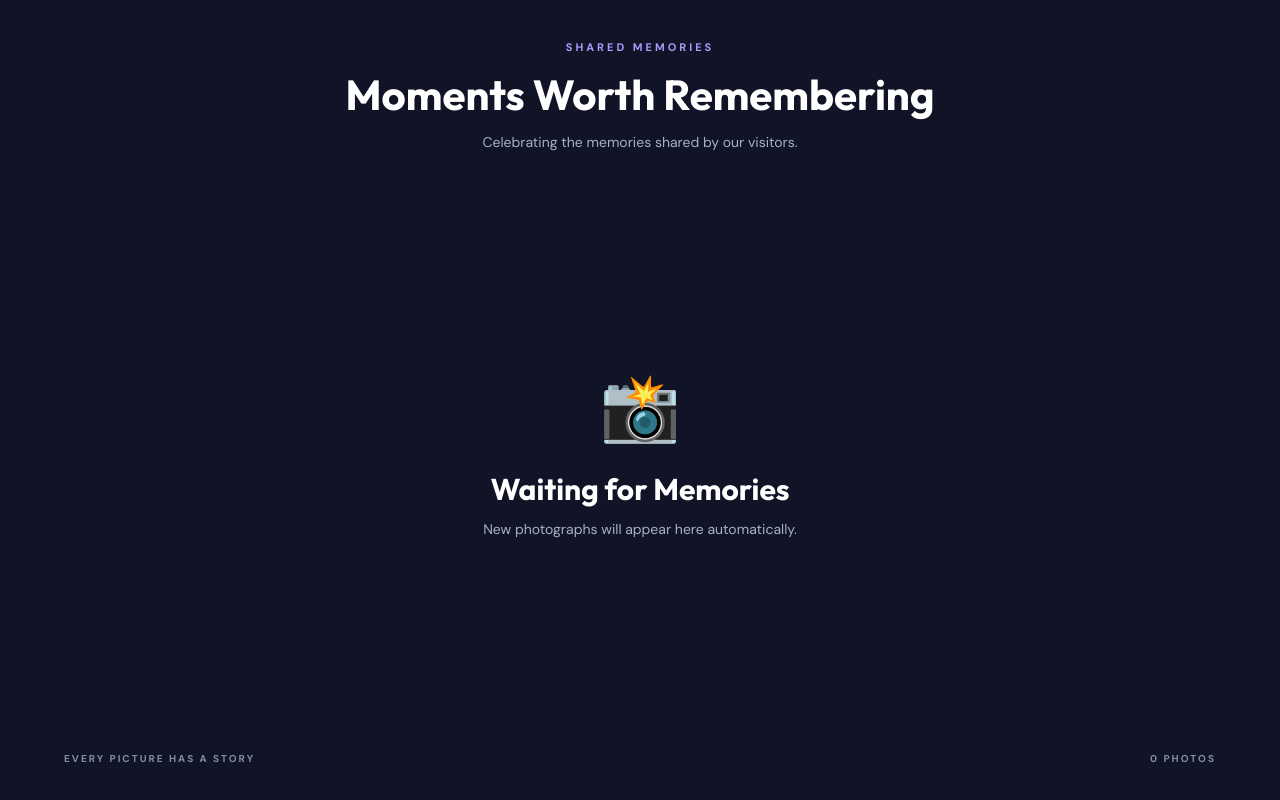
After one commit to pareshmunjani/visitor-photo-slideshow, a PHP site: page /display.php in a window 1280 px wide. The commit adds this page. Run offline with PHP 8.4, Linux system fonts and the light colour scheme; data that the repository does not hold is empty.

Commit message:
feat: implement automatic visitor photo slideshow

```diff
--- /dev/null
+++ b/api/slideshow-photos.php
@@ -0,0 +1,59 @@
+
+<?php
+
+header('Content-Type: application/json; charset=utf-8');
+header('Cache-Control: no-store, no-cache, must-revalidate');
+
+require_once __DIR__ . '/../config/database.php';
+
+try {
+
+    // Retrieve all uploaded photographs.
+    $query = "
+        SELECT
+            photo_id,
+            stored_filename,
+            uploaded_at
+        FROM photos
+        ORDER BY photo_id ASC
+    ";
+
+    $stmt = $pdo->query($query);
+
+    $records = $stmt->fetchAll();
+
+    $photos = [];
+
+    // Build public image URLs.
+    $basePath = rtrim(
+        dirname(dirname($_SERVER['SCRIPT_NAME'])),
+        '/'
+    );
+
+    foreach ($records as $record) {
+
+        $filename = basename($record['stored_filename']);
+
+        $photos[] = [
+            'id' => (int) $record['photo_id'],
+            'image_url' => $basePath . '/uploads/' .
+                rawurlencode($filename)
+        ];
+    }
+
+    echo json_encode([
+        'success' => true,
+        'photos' => $photos
+    ]);
+
+} catch (Throwable $e) {
+
+    error_log('Slideshow retrieval failed: ' . $e->getMessage());
+
+    http_response_code(500);
+
+    echo json_encode([
+        'success' => false,
+        'message' => 'Unable to retrieve slideshow photos.'
+    ]);
+}
--- a/assets/css/style.css
+++ b/assets/css/style.css
@@ -334,3 +334,127 @@ button:focus-visible {
     background: #fee2e2;
     border: 1px solid #fecaca;
 }
+
+/* =================================
+   FULL SCREEN PHOTO SLIDESHOW
+================================= */
+
+.slideshow-body {
+    background: #101426;
+    color: white;
+    min-height: 100vh;
+    overflow: hidden;
+}
+
+.slideshow-container {
+    min-height: 100vh;
+    padding: 35px 5%;
+    display: flex;
+    flex-direction: column;
+    justify-content: space-between;
+    align-items: center;
+}
+
+.slideshow-heading {
+    text-align: center;
+    margin-bottom: 20px;
+}
+
+.slideshow-label {
+    color: #a99bff;
+    font-size: 11px;
+    font-weight: 700;
+    letter-spacing: 3px;
+}
+
+.slideshow-heading h1 {
+    font-family: 'Outfit', sans-serif;
+    font-size: clamp(25px, 4vw, 42px);
+    margin: 12px 0;
+}
+
+.slideshow-heading p {
+    color: #a9afc5;
+    font-size: 14px;
+}
+
+.photo-stage {
+    width: 100%;
+    flex: 1;
+    min-height: 0;
+    display: flex;
+    align-items: center;
+    justify-content: center;
+    overflow: hidden;
+}
+
+.photo-stage img {
+    max-width: 100%;
+    max-height: 100%;
+    width: auto;
+    height: auto;
+    object-fit: contain;
+    border-radius: 12px;
+    opacity: 1;
+    transition: opacity .45s ease;
+}
+
+.photo-stage img.changing {
+    opacity: 0;
+}
+
+.hidden {
+    display: none !important;
+}
+
+.waiting-message {
+    flex: 1;
+    display: flex;
+    flex-direction: column;
+    justify-content: center;
+    align-items: center;
+    text-align: center;
+}
+
+.waiting-icon {
+    font-size: 65px;
+    margin-bottom: 20px;
+}
+
+.waiting-message h2 {
+    font-family: 'Outfit', sans-serif;
+    font-size: 30px;
+    margin-bottom: 12px;
+}
+
+.waiting-message p {
+    color: #a9afc5;
+    font-size: 14px;
+}
+
+.slideshow-footer {
+    width: 100%;
+    display: flex;
+    justify-content: space-between;
+    padding-top: 20px;
+    color: #858ca7;
+    font-size: 10px;
+    font-weight: 700;
+    letter-spacing: 2px;
+}
+
+@media (max-width: 600px) {
+
+    .slideshow-container {
+        padding: 25px 15px;
+    }
+
+    .slideshow-heading p {
+        font-size: 12px;
+    }
+
+    .slideshow-footer {
+        font-size: 8px;
+        letter-spacing: 1px;
+    }
+}
--- /dev/null
+++ b/assets/js/slideshow.js
@@ -0,0 +1,148 @@
+
+const API_URL = "api/slideshow-photos.php";
+
+const SLIDE_DURATION = 2000;
+const REFRESH_INTERVAL = 2000;
+
+const imageElement = document.getElementById("slideshow-image");
+const photoStage = document.getElementById("photo-stage");
+
+const waitingMessage = document.getElementById("waiting-message");
+const photoCounter = document.getElementById("photo-counter");
+
+let photos = [];
+let currentIndex = -1;
+
+let currentPhotoId = null;
+let isChanging = false;
+
+// Retrieve photographs from PHP.
+async function loadPhotos() {
+
+    try {
+
+        const response = await fetch(API_URL, {
+            cache: "no-store"
+        });
+
+        if (!response.ok) {
+            throw new Error("Unable to retrieve photos.");
+        }
+
+        const data = await response.json();
+
+        if (!data.success) {
+            throw new Error("Photo retrieval failed.");
+        }
+
+        photos = data.photos;
+
+        photoCounter.textContent =
+            photos.length + (photos.length === 1 ? " PHOTO" : " PHOTOS");
+
+        // Show waiting screen when no photos exist.
+        if (photos.length === 0) {
+
+            photoStage.classList.add("hidden");
+            waitingMessage.classList.remove("hidden");
+
+            currentIndex = -1;
+            currentPhotoId = null;
+
+            return;
+        }
+
+        // Preserve the currently displayed photograph.
+        if (currentPhotoId !== null) {
+
+            const existingIndex = photos.findIndex(
+                photo => photo.id === currentPhotoId
+            );
+
+            currentIndex = existingIndex;
+
+        }
+
+        // Display the first photo when starting.
+        if (currentIndex === -1) {
+            showPhoto(0);
+        }
+
+    } catch (error) {
+
+        console.error("Slideshow error:", error);
+
+    }
+}
+
+
+// Display a photograph.
+function showPhoto(index) {
+
+    if (photos.length === 0 || isChanging) {
+        return;
+    }
+
+    index = (index + photos.length) % photos.length;
+
+    const selectedPhoto = photos[index];
+
+    isChanging = true;
+
+    waitingMessage.classList.add("hidden");
+    photoStage.classList.remove("hidden");
+
+    imageElement.classList.add("changing");
+
+    const newImage = new Image();
+
+    newImage.onload = function () {
+
+        imageElement.src = selectedPhoto.image_url;
+
+        currentIndex = index;
+        currentPhotoId = selectedPhoto.id;
+
+        imageElement.classList.remove("changing");
+
+        isChanging = false;
+
+    };
+
+    newImage.onerror = function () {
+
+        console.error("Unable to load slideshow image.");
+
+        imageElement.classList.remove("changing");
+
+        isChanging = false;
+
+    };
+
+    newImage.src = selectedPhoto.image_url;
+
+}
+
+
+// Move to the next photograph.
+function nextPhoto() {
+
+    if (photos.length <= 1) {
+        return;
+    }
+
+    showPhoto(currentIndex + 1);
+
+}
+
+
+// Start slideshow.
+loadPhotos();
+
+
+// Change image every five seconds.
+setInterval(nextPhoto, SLIDE_DURATION);
+
+
+// Check for newly uploaded photographs every five seconds.
+setInterval(loadPhotos, REFRESH_INTERVAL);
--- /dev/null
+++ b/display.php
@@ -0,0 +1,72 @@
+
+<?php
+// Full-screen visitor photo slideshow.
+?>
+<!DOCTYPE html>
+<html lang="en">
+
+<head>
+
+    <meta charset="UTF-8">
+
+    <meta name="viewport"
+          content="width=device-width, initial-scale=1.0">
+
+    <title>Visitor Memories | Slideshow</title>
+
+    <link rel="stylesheet" href="assets/css/style.css">
+
+</head>
+
+<body class="slideshow-body">
+
+    <main class="slideshow-container">
+
+        <div class="slideshow-heading">
+            <span class="slideshow-label">
+                SHARED MEMORIES
+            </span>
+
+            <h1>Moments Worth Remembering</h1>
+
+            <p>
+                Celebrating the memories shared by our visitors.
+            </p>
+        </div>
+
+        <!-- Waiting message -->
+        <div id="waiting-message" class="waiting-message">
+
+            <div class="waiting-icon">📸</div>
+
+            <h2>Waiting for Memories</h2>
+
+            <p>
+                New photographs will appear here automatically.
+            </p>
+
+        </div>
+
+        <!-- Photo display -->
+        <div id="photo-stage" class="photo-stage hidden">
+
+            <img
+                id="slideshow-image"
+                src=""
+                alt="Visitor shared photograph"
+            >
+
+        </div>
+
+        <div class="slideshow-footer">
+            <span>EVERY PICTURE HAS A STORY</span>
+            <span id="photo-counter">0 PHOTOS</span>
+        </div>
+
+    </main>
+
+    <script src="assets/js/slideshow.js"></script>
+
+</body>
+
+</html>
```
Also changed, not shown: ARCHITECTURE.md (+13 -0 lines), README.md.
